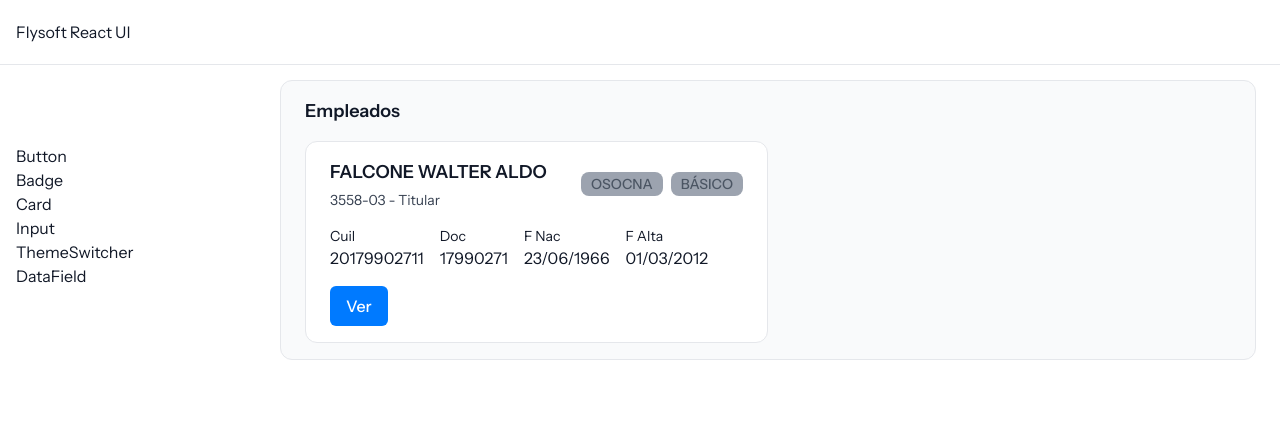
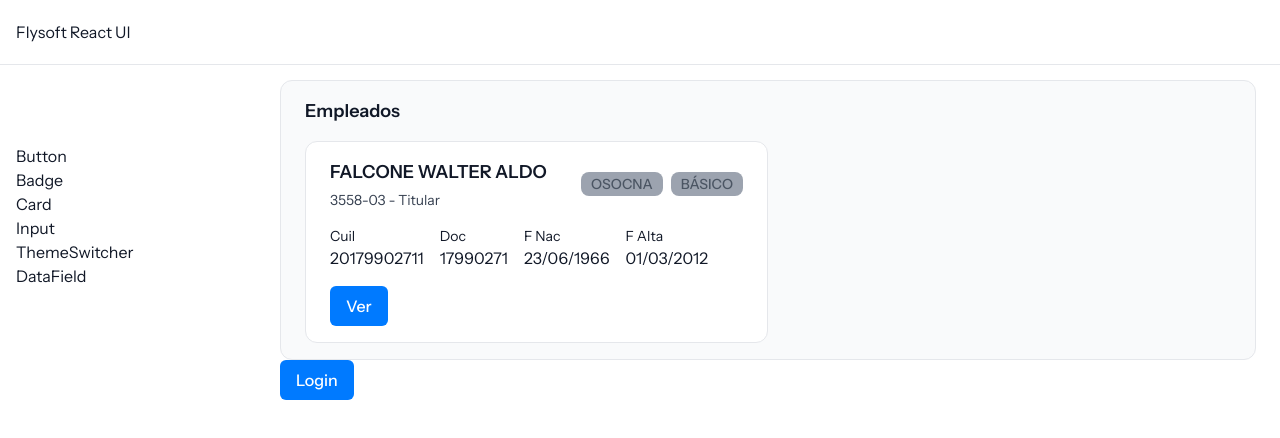
Before and after one commit to alexismunben/flysoft-react-ui, a React (Vite) app: page / in a window 1280 px wide. Shown: the top 438 px of the page. Built offline with nearby package versions, Linux system fonts and the light colour scheme.

Commit message:
feat AuthContext

```diff
--- a/package.json
+++ b/package.json
@@ -48,7 +48,7 @@
     "README.md"
   ],
   "scripts": {
-    "dev": "vite",
+    "dev": "vite --port 5189 --strictPort",
     "build": "vite build && tsc -p tsconfig.lib.json",
     "build:types": "tsc -p tsconfig.lib.json --emitDeclarationOnly",
     "preview": "vite preview",
--- a/src/App.tsx
+++ b/src/App.tsx
@@ -11,7 +11,7 @@ import { ThemeProvider } from "./index";
 import "./index.css";
 import { DocsMenu } from "./docs/DocsMenu";
 import DocsRouter from "./docs/DocsRouter";
-import { OsocnaSaludTheme } from "./contexts/presets";
+import { AuthDocs } from "./docs/AuthDocs.tsx/AuthDocs";
 
 function HomeContent() {
   return (
@@ -37,13 +37,16 @@ function HomeContent() {
           </Collection>
         </Card>
       </Card>
+      <div>
+        <AuthDocs />
+      </div>
     </>
   );
 }
 
 function App() {
   return (
-    <ThemeProvider initialTheme={OsocnaSaludTheme} forceInitialTheme={false}>
+    <ThemeProvider initialTheme={"light"} forceInitialTheme={false}>
       <AppLayout
         navBarDrawer={
           <h2>
--- /dev/null
+++ b/src/contexts/AuthContext.tsx
@@ -0,0 +1,115 @@
+import { createContext, useEffect, useState } from "react";
+
+export interface AuthContextUserInterface {
+  id?: number;
+  name?: string;
+  aditionalData?: any;
+  token?: AuthTokenInterface;
+}
+
+export interface AuthTokenInterface {
+  accessToken?: string;
+  expires?: string;
+  tokenType?: string;
+  refreshToken?: string;
+}
+
+export interface AuthContextType {
+  user: AuthContextUserInterface | null;
+  login: (username: string, password: string) => Promise<void>;
+  logout: () => void;
+  isAuthenticated: boolean;
+  isLoading: boolean;
+}
+
+export const AuthContext = createContext<AuthContextType>({
+  user: null,
+  login: async () => {},
+  logout: async () => {},
+  isAuthenticated: false,
+  isLoading: false,
+});
+
+const initAuth = (): AuthContextUserInterface => {
+  const authString = localStorage.getItem("auth");
+  if (!authString) return {};
+
+  return JSON.parse(authString);
+};
+
+const storeAuth = (auth: AuthContextUserInterface) => {
+  localStorage.setItem("auth", JSON.stringify(auth));
+};
+
+const removeStoredAuth = () => {
+  localStorage.removeItem("auth");
+};
+
+interface AuthProviderProps {
+  children: React.ReactNode;
+  getToken: (username: string, password: string) => Promise<AuthTokenInterface>;
+  getUserData: (token: string) => Promise<AuthContextUserInterface>;
+  removeToken?: (token: string) => Promise<void>;
+}
+
+export const AuthProvider: React.FC<AuthProviderProps> = ({
+  children,
+  getToken,
+  getUserData,
+  removeToken,
+}) => {
+  const [user, setUser] = useState<AuthContextUserInterface | null>(null);
+  const [isAuthenticated, setIsAuthenticated] = useState(false);
+  const [isLoading, setIsLoading] = useState(false);
+
+  useEffect(() => {
+    const auth = initAuth();
+    if (auth.id) {
+      setUser(auth);
+      setIsAuthenticated(true);
+    } else {
+      setIsAuthenticated(false);
+    }
+  }, []);
+
+  const login = async (username: string, password: string) => {
+    setIsLoading(true);
+    const token = await getToken(username, password);
+
+    if (token.accessToken) {
+      const { id, name, aditionalData } = await getUserData(token.accessToken);
+
+      const userData: AuthContextUserInterface = {
+        id,
+        name,
+        aditionalData,
+        token,
+      };
+
+      setUser(userData);
+
+      storeAuth(userData);
+
+      setIsAuthenticated(true);
+    }
+
+    setIsLoading(false);
+  };
+
+  const logout = async () => {
+    removeStoredAuth();
+    setUser(null);
+    if (removeToken && user?.token?.accessToken) {
+      await removeToken(user.token.accessToken);
+    }
+    setIsAuthenticated(false);
+  };
+
+  return (
+    <AuthContext.Provider
+      value={{ user, isAuthenticated, isLoading, login, logout }}
+    >
+      {children}
+    </AuthContext.Provider>
+  );
+};
--- a/src/contexts/index.ts
+++ b/src/contexts/index.ts
@@ -17,3 +17,11 @@ export {
   defaultTheme,
   themes,
 } from "./presets";
+
+// Auth system exports
+export { AuthProvider, AuthContext } from "./AuthContext";
+export type {
+  AuthContextType,
+  AuthContextUserInterface,
+  AuthTokenInterface,
+} from "./AuthContext";
--- /dev/null
+++ b/src/docs/AuthDocs.tsx/AuthDocs.tsx
@@ -0,0 +1,57 @@
+import {
+  AuthProvider,
+  type AuthContextUserInterface,
+} from "../../contexts/AuthContext";
+import { apiClient } from "../../services/apiClient";
+import { AuthDocsContent } from "./AuthDocsContent";
+
+const getToken = async (username: string, password: string) => {
+  const {
+    access_token,
+    expires,
+    token_type,
+    refresh_token,
+  }: {
+    access_token: string;
+    expires: string;
+    token_type: string;
+    refresh_token: string;
+  } = await apiClient.post({
+    url: "https://devmanager.osocna.com.ar/backend/api/users/login",
+    body: {
+      username,
+      password,
+    },
+  });
+
+  return {
+    accessToken: access_token,
+    tokenType: token_type,
+    expires,
+    refreshToken: refresh_token,
+  };
+};
+
+const getUserData = async (token: string) => {
+  const { id, name } = await apiClient.get<AuthContextUserInterface>({
+    url: "https://devmanager.osocna.com.ar/backend/api/users/userdata",
+    headers: {
+      Authorization: `Bearer ${token}`,
+    },
+  });
+  return {
+    id,
+    name,
+    aditionalData: {
+      role: "admin",
+    },
+  };
+};
+
+export const AuthDocs = () => {
+  return (
+    <AuthProvider getToken={getToken} getUserData={getUserData}>
+      <AuthDocsContent />
+    </AuthProvider>
+  );
+};
--- /dev/null
+++ b/src/docs/AuthDocs.tsx/AuthDocsContent.tsx
@@ -0,0 +1,32 @@
+import { useContext } from "react";
+import { AuthContext } from "../../contexts/AuthContext";
+import { Button } from "../../components";
+
+export const AuthDocsContent = () => {
+  const { login, isAuthenticated, isLoading, user, logout } =
+    useContext(AuthContext);
+
+  const handleLogin = async () => {
+    await login("wursten.alexis@gmail.com", "Oscn1138");
+  };
+
+  const handleLogout = () => {
+    logout();
+  };
+
+  return isAuthenticated ? (
+    <div>
+      <h1>Bienvenido</h1>
+      {JSON.stringify(user)}
+      <div>
+        <Button onClick={handleLogout}>Logout</Button>
+      </div>
+    </div>
+  ) : isLoading ? (
+    <div>Cargando...</div>
+  ) : (
+    <div>
+      <Button onClick={handleLogin}>Login</Button>
+    </div>
+  );
+};
```
